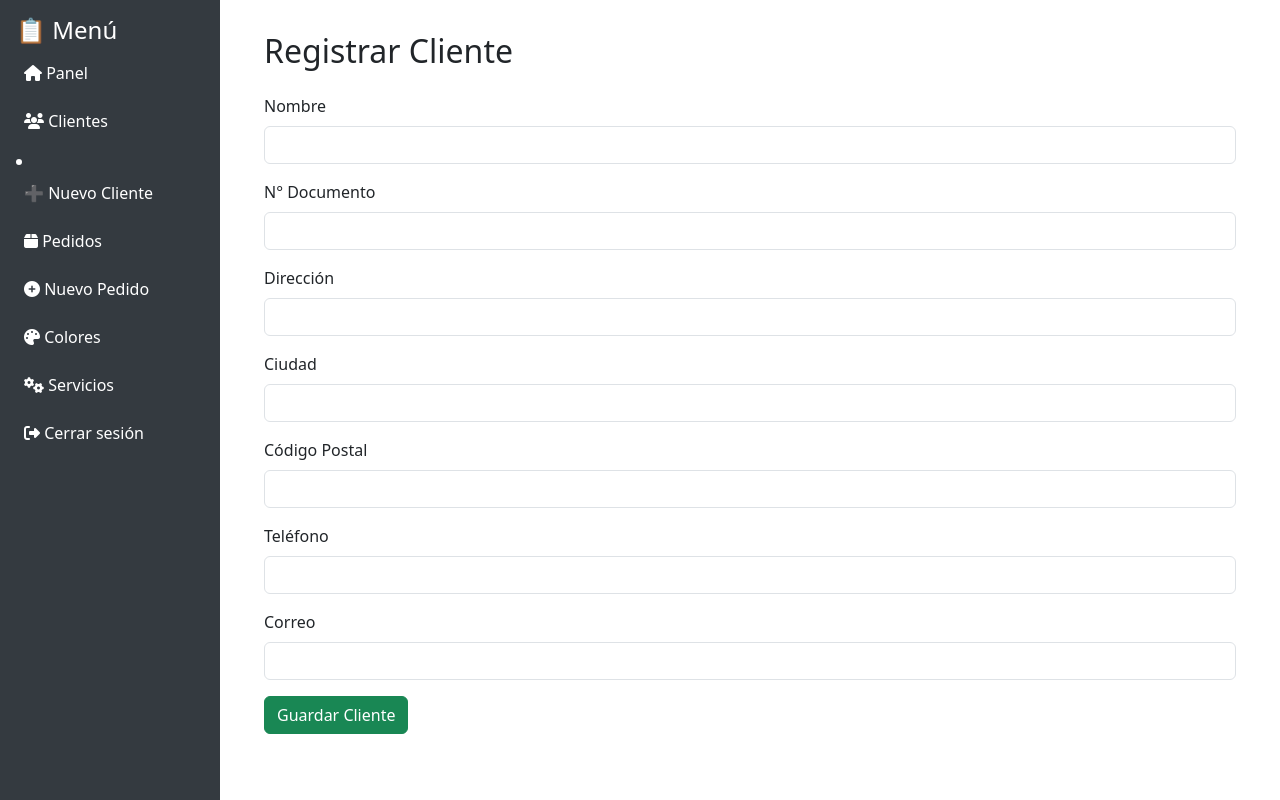
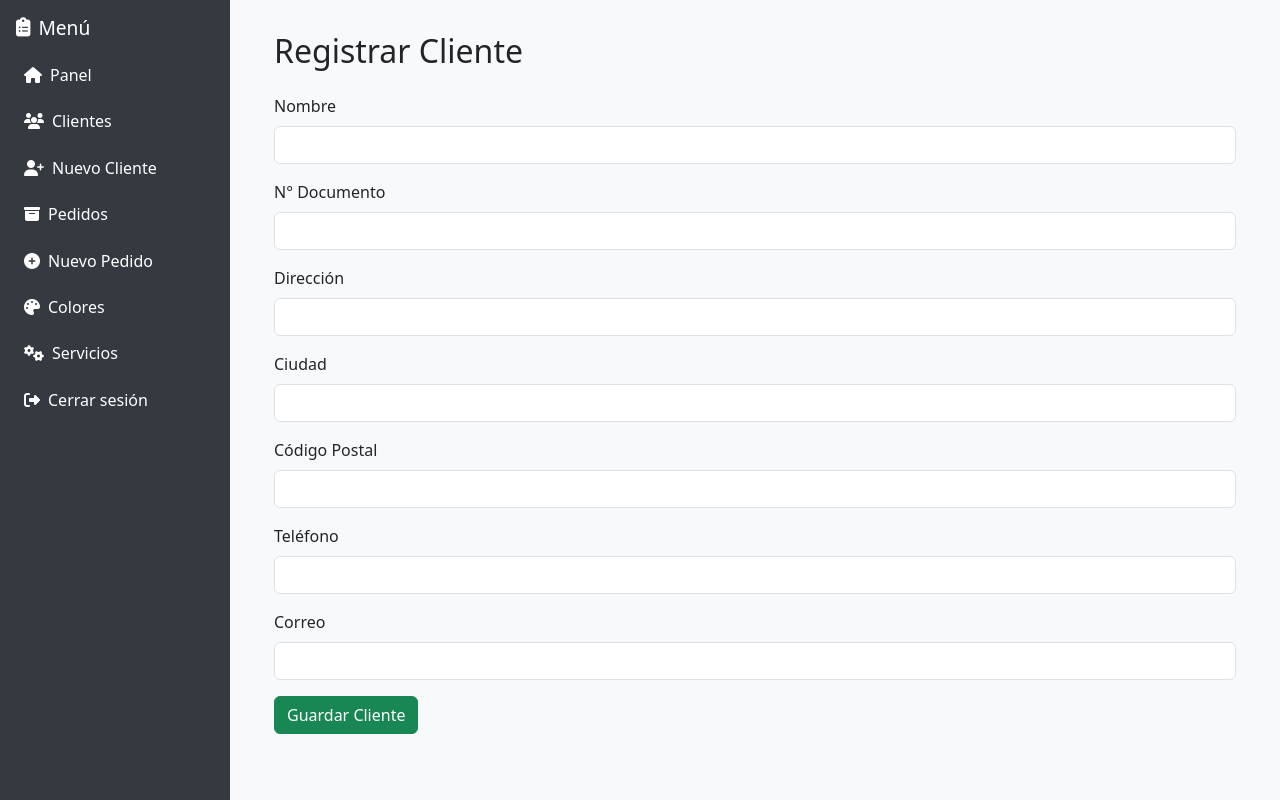
Before and after one commit to julioapb/automatizacion, a Flask app: page /cliente in a window 1280 px wide. Run offline with Flask 3, Linux system fonts and the light colour scheme.

Commit message:
Cambios base.html

```diff
--- a/templates/base.html
+++ b/templates/base.html
@@ -3,26 +3,42 @@
 <head>
   <meta charset="UTF-8">
   <title>{% block title %}Sistema{% endblock %}</title>
+
+  <!-- Bootstrap -->
   <link rel="stylesheet" href="https://cdn.jsdelivr.net/npm/bootstrap@5.3.2/dist/css/bootstrap.min.css">
+
+  <!-- Font Awesome 6 -->
   <link rel="stylesheet" href="https://cdnjs.cloudflare.com/ajax/libs/font-awesome/6.5.2/css/all.min.css">
+
   <style>
     body {
       display: flex;
       min-height: 100vh;
+      background: #f8f9fa;
     }
     .sidebar {
-      width: 220px;
+      width: 230px;
       background: #343a40;
       padding: 1rem;
       color: white;
     }
+    .sidebar h4 {
+      font-size: 1.2rem;
+      margin-bottom: 1rem;
+      display: flex;
+      align-items: center;
+      gap: 0.5rem;
+    }
     .sidebar a {
-      display: block;
+      display: flex;
+      align-items: center;
+      gap: 0.5rem;
       color: white;
       padding: 0.5rem;
       text-decoration: none;
-      margin-bottom: 0.5rem;
+      margin-bottom: 0.4rem;
       border-radius: 5px;
+      transition: background 0.2s;
     }
     .sidebar a:hover {
       background: #495057;
@@ -33,20 +49,20 @@
     }
   </style>
 </head>
+
 <body>
   <!-- Sidebar -->
   <div class="sidebar">
-    <h4>📋 Menú</h4>
-    <a href="{{ url_for('panel') }}"><i class="fas fa-home"></i> Panel</a>
-    <a href="{{ url_for('clientes') }}"><i class="fas fa-users"></i> Clientes</a>
-    <li class="nav-item">
-    <a href="{{ url_for('cliente') }}" class="nav-link">➕ Nuevo Cliente</a>
-    </li>
-    <a href="{{ url_for('pedidos') }}"><i class="fas fa-box"></i> Pedidos</a>
-    <a href="{{ url_for('nuevo_pedido') }}"><i class="fas fa-plus-circle"></i> Nuevo Pedido</a>
-    <a href="{{ url_for('colores') }}"><i class="fas fa-palette"></i> Colores</a>
-    <a href="{{ url_for('servicios') }}"><i class="fas fa-cogs"></i> Servicios</a>
-    <a href="{{ url_for('logout') }}"><i class="fas fa-sign-out-alt"></i> Cerrar sesión</a>
+    <h4><i class="fa-solid fa-clipboard-list"></i> Menú</h4>
+
+    <a href="{{ url_for('panel') }}"><i class="fa-solid fa-house"></i> Panel</a>
+    <a href="{{ url_for('clientes') }}"><i class="fa-solid fa-users"></i> Clientes</a>
+    <a href="{{ url_for('cliente') }}"><i class="fa-solid fa-user-plus"></i> Nuevo Cliente</a>
+    <a href="{{ url_for('pedidos') }}"><i class="fa-solid fa-box-archive"></i> Pedidos</a>
+    <a href="{{ url_for('nuevo_pedido') }}"><i class="fa-solid fa-circle-plus"></i> Nuevo Pedido</a>
+    <a href="{{ url_for('colores') }}"><i class="fa-solid fa-palette"></i> Colores</a>
+    <a href="{{ url_for('servicios') }}"><i class="fa-solid fa-gears"></i> Servicios</a>
+    <a href="{{ url_for('logout') }}"><i class="fa-solid fa-right-from-bracket"></i> Cerrar sesión</a>
   </div>
 
   <!-- Main Content -->
```
